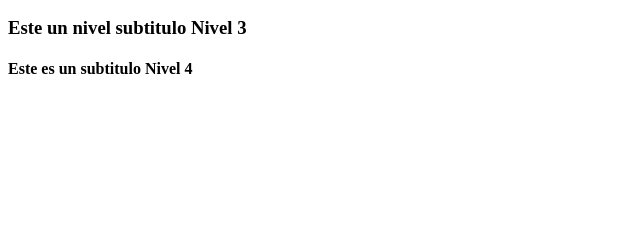
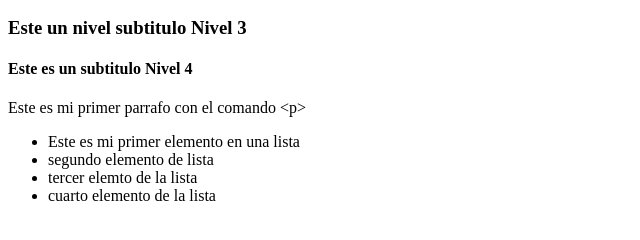
Before and after one commit to Etzaruiz/INTRO-A-LA-WEB-ERICK-RUIZ, a plain HTML site: page 6-navegador-html-css/6.1-html/index.html in a window 1280 px wide. Shown: the part 110-350 px from the top of the page, without its empty margins (0-640 px from the left). Drawn offline with Linux system fonts and the light colour scheme.

Commit message:
añado una lista con cuatro elementos

```diff
--- a/6-navegador-html-css/6.1-html/index.html
+++ b/6-navegador-html-css/6.1-html/index.html
@@ -11,5 +11,12 @@
     <h2>Este es un subtitulo Nivel 2</h2>
     <h3>Este un nivel subtitulo Nivel 3</h3>
     <h4>Este es un subtitulo Nivel 4</h4>
+    <p>Este es mi primer parrafo con el comando &lt;p&gt; </p>
+    <ul>
+        <li>Este es mi primer elemento en una lista</li>
+        <li>segundo elemento de lista</li>
+        <li>tercer elemto de la lista</li>
+        <li>cuarto elemento de la lista</li>
+    </ul>
 </body>
 </html>
```
